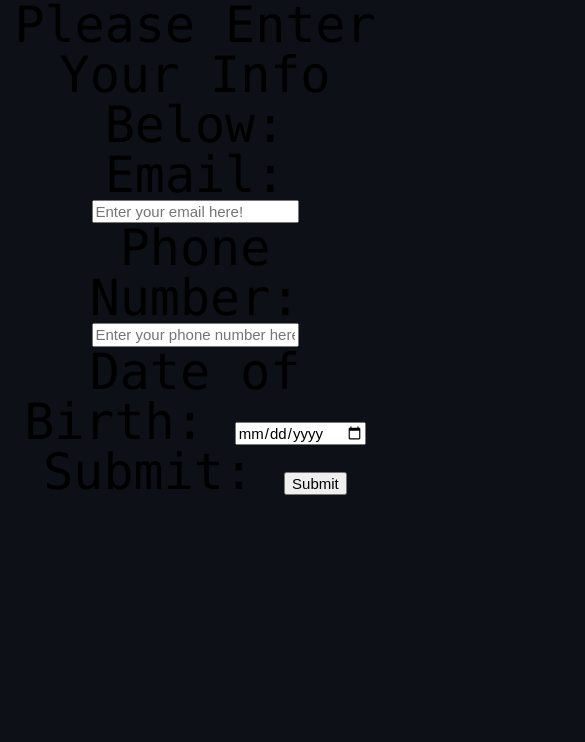
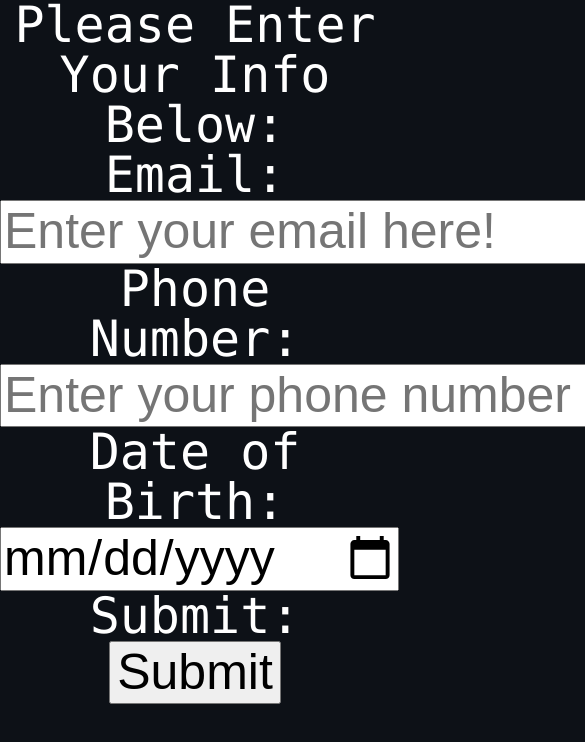
Before and after one commit to Bryan-Ruan-ITM362/Lab2, a plain HTML site: page index.html in a window 390 px wide. Shown: the top 742 px of the page, 585 px wide, since content can reach past the window. Drawn offline with Linux system fonts and the light colour scheme.

Commit message:
Update screen.css

```diff
--- a/css/screen.css
+++ b/css/screen.css
@@ -6,16 +6,18 @@ body{
 
 h1{
   font-size: 50px;
+  color:white;
 }
 
 label{
   font-size: 50px;
+  color:white;
 }
 
 
 @media only screen and (max-width: 500px) {
   body {
   max-width: 100%;
-  font-size: 15px;
+  font-size: 50px;
   }
 }
```
